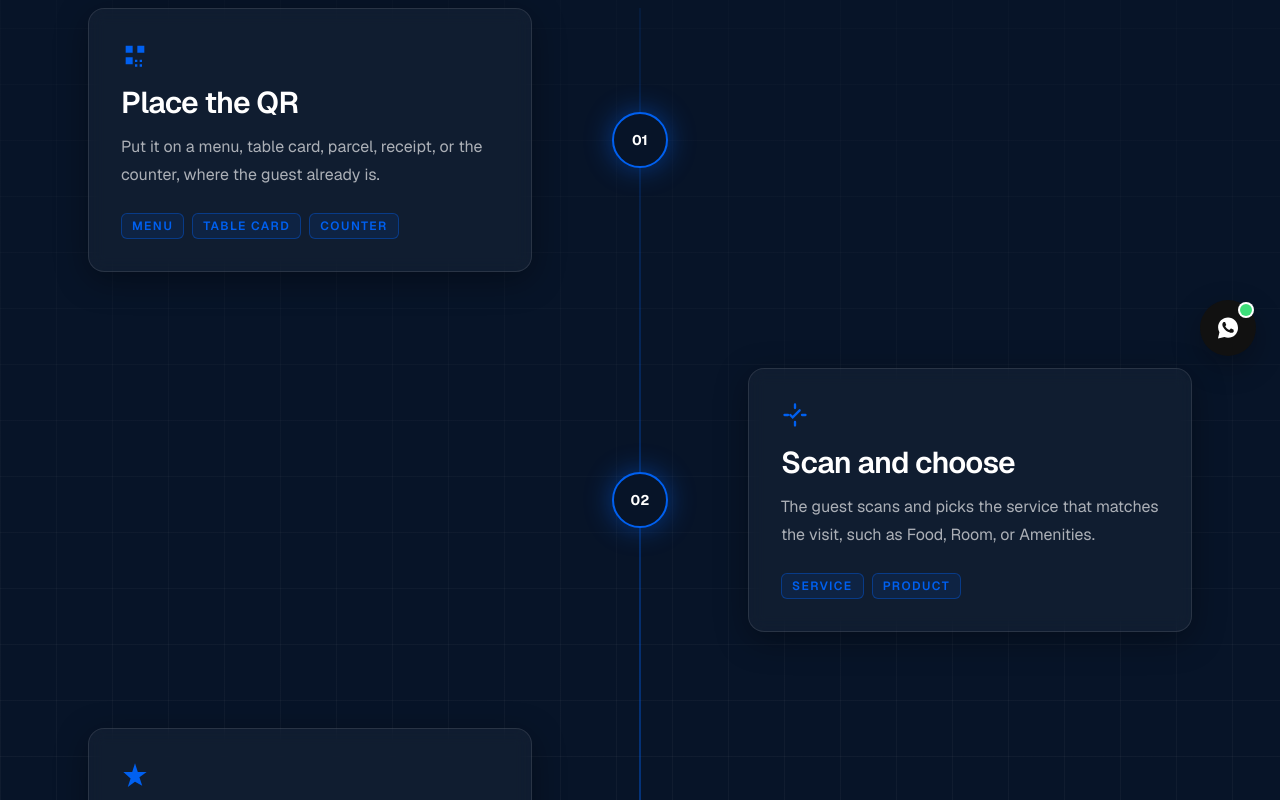
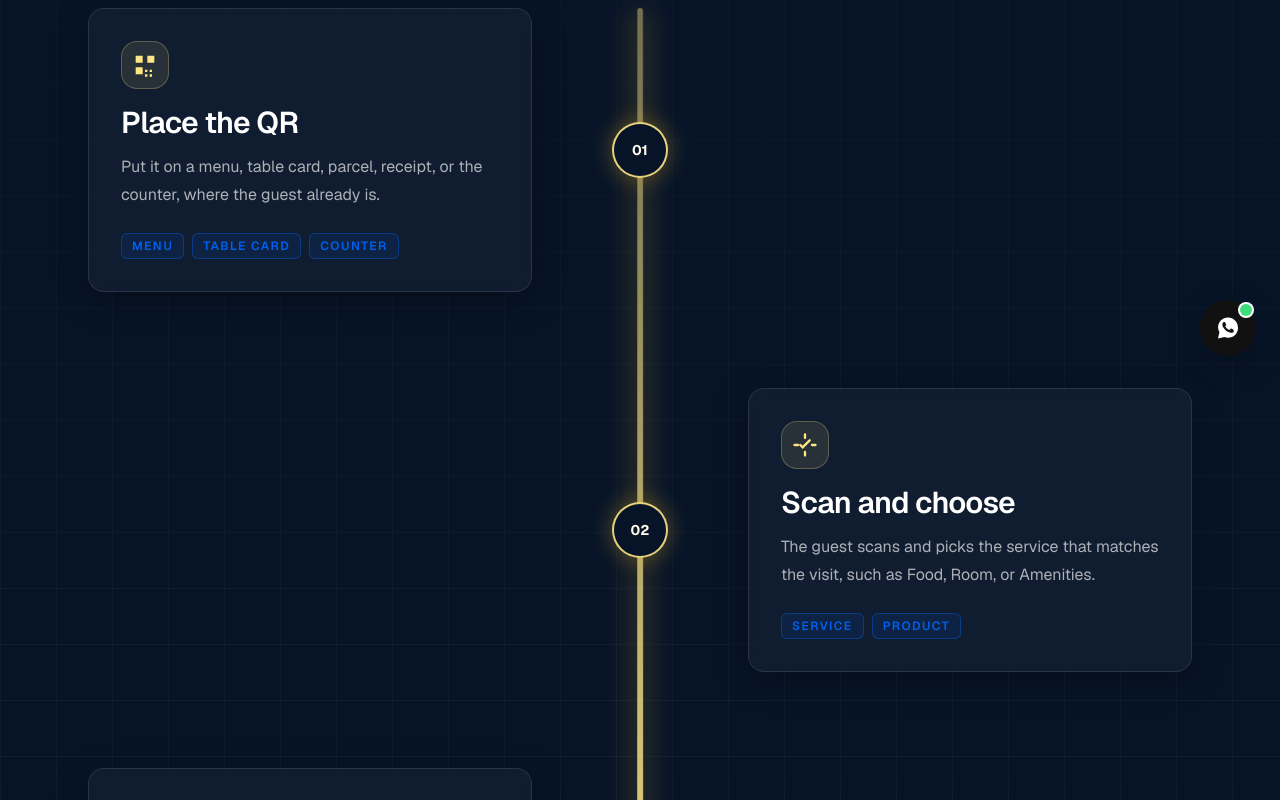
Before and after one commit to imshadwal/zustScan, a Next.js app: page /how-it-works in a window 1280 px wide. Shown: the part 420-1220 px from the top of the page. Built offline with nearby package versions, Linux system fonts and the light colour scheme.

Commit message:
Add scroll-driven amber timeline on How it works journey.
Warm step badges and icons, with a thick progressive center spine that fills as users scroll.

Co-authored-by: Cursor <cursoragent@cursor.com>

```diff
--- a/src/components/home/journey.tsx
+++ b/src/components/home/journey.tsx
@@ -1,16 +1,117 @@
-import type { ReactNode } from "react";
+"use client";
+
+import {
+  useEffect,
+  useRef,
+  useState,
+  type ReactNode,
+  type RefObject,
+} from "react";
 import { journey } from "@/lib/site";
+
+/** Warm accent on navy (distinct from headline/link blue). */
+const stepIconClass = "h-7 w-7 text-amber-200";
+const stepBadgeClass =
+  "border-2 border-amber-200/90 bg-navy font-bold text-amber-50 shadow-[0_0_24px_rgba(251,191,36,0.35)]";
+
+function ScrollProgressTimeline({
+  fill,
+  variant,
+}: {
+  fill: number;
+  variant: "center" | "mobile";
+}) {
+  const isCenter = variant === "center";
+  const trackWidthPx = 4;
+  const fillWidthPx = 4 + fill * 2;
+  const glow = 8 + fill * 24;
+  const glowAlpha = 0.2 + fill * 0.5;
+  const barPositionClass = isCenter
+    ? "left-1/2 -translate-x-1/2"
+    : "left-0 -translate-x-1/2";
+
+  return (
+    <div
+      className={
+        isCenter
+          ? "pointer-events-none absolute top-0 bottom-0 left-1/2 hidden -translate-x-1/2 md:block"
+          : "pointer-events-none absolute top-0 bottom-0 left-[1.35rem] md:hidden"
+      }
+      aria-hidden="true"
+    >
+      <div
+        className={`absolute inset-y-0 rounded-full bg-amber-200/12 ${barPositionClass}`}
+        style={{ width: trackWidthPx }}
+      />
+      <div
+        className={`absolute top-0 origin-top rounded-full bg-gradient-to-b from-amber-200/40 via-amber-200 to-amber-100/90 ${barPositionClass}`}
+        style={{
+          height: `${fill * 100}%`,
+          width: fillWidthPx,
+          opacity: 0.35 + fill * 0.65,
+          boxShadow: `0 0 ${glow}px rgba(251, 191, 36, ${glowAlpha})`,
+        }}
+      />
+    </div>
+  );
+}
+
+function useTimelineScrollFill(containerRef: RefObject<HTMLElement | null>) {
+  const [fill, setFill] = useState(0);
+
+  useEffect(() => {
+    const el = containerRef.current;
+    if (!el) return;
+
+    let raf = 0;
+    const update = () => {
+      raf = 0;
+      const rect = el.getBoundingClientRect();
+      const vh = window.innerHeight;
+      const anchor = vh * 0.52;
+      const height = Math.max(rect.height, 1);
+      const next = (anchor - rect.top) / height;
+      setFill(Math.min(1, Math.max(0, next)));
+    };
+
+    const schedule = () => {
+      if (!raf) raf = window.requestAnimationFrame(update);
+    };
+
+    const reduced = window.matchMedia("(prefers-reduced-motion: reduce)");
+    if (reduced.matches) {
+      setFill(1);
+      return;
+    }
+
+    schedule();
+    window.addEventListener("scroll", schedule, { passive: true });
+    window.addEventListener("resize", schedule);
+    reduced.addEventListener("change", () => {
+      if (reduced.matches) setFill(1);
+      else schedule();
+    });
+
+    return () => {
+      window.removeEventListener("scroll", schedule);
+      window.removeEventListener("resize", schedule);
+      if (raf) window.cancelAnimationFrame(raf);
+    };
+  }, [containerRef]);
+
+  return fill;
+}
 
 const stepIcons = [
   /* 01 QR */
-  <svg key="1" viewBox="0 0 24 24" className="h-7 w-7 text-blue" aria-hidden="true">
+  <svg key="1" viewBox="0 0 24 24" className={stepIconClass} aria-hidden="true">
     <path
       fill="currentColor"
       d="M4 4h6v6H4V4zm10 0h6v6h-6V4zM4 14h6v6H4v-6zm8 2h2v2h-2v-2zm4 0h2v2h-2v-2zm-4 4h2v2h-2v-2zm4 0h2v2h-2v-2z"
     />
   </svg>,
   /* 02 tap */
-  <svg key="2" viewBox="0 0 24 24" className="h-7 w-7 text-blue" aria-hidden="true">
+  <svg key="2" viewBox="0 0 24 24" className={stepIconClass} aria-hidden="true">
     <path
       fill="none"
       stroke="currentColor"
@@ -20,14 +121,14 @@ const stepIcons = [
     />
   </svg>,
   /* 03 stars */
-  <svg key="3" viewBox="0 0 24 24" className="h-7 w-7 text-blue" aria-hidden="true">
+  <svg key="3" viewBox="0 0 24 24" className={stepIconClass} aria-hidden="true">
     <path
       fill="currentColor"
       d="M12 2l2.4 7.4H22l-6.2 4.5 2.4 7.4L12 17.8l-6.2 4.5 2.4-7.4L2 9.4h7.6L12 2z"
     />
   </svg>,
   /* 04 edit */
-  <svg key="4" viewBox="0 0 24 24" className="h-7 w-7 text-blue" aria-hidden="true">
+  <svg key="4" viewBox="0 0 24 24" className={stepIconClass} aria-hidden="true">
     <path
       fill="none"
       stroke="currentColor"
@@ -38,7 +139,7 @@ const stepIcons = [
     />
   </svg>,
   /* 05 copy */
-  <svg key="5" viewBox="0 0 24 24" className="h-7 w-7 text-blue" aria-hidden="true">
+  <svg key="5" viewBox="0 0 24 24" className={stepIconClass} aria-hidden="true">
     <path
       fill="none"
       stroke="currentColor"
@@ -48,7 +149,7 @@ const stepIcons = [
     />
   </svg>,
   /* 06 check */
-  <svg key="6" viewBox="0 0 24 24" className="h-7 w-7 text-blue" aria-hidden="true">
+  <svg key="6" viewBox="0 0 24 24" className={stepIconClass} aria-hidden="true">
     <path
       fill="none"
       stroke="currentColor"
@@ -68,7 +169,9 @@ function JourneyStepCard({
 }) {
   return (
     <article className="rounded-2xl border border-white/10 bg-white/[0.04] p-6 shadow-[0_8px_32px_rgba(0,0,0,0.35)] backdrop-blur-sm sm:p-8">
-      <div className="mb-4">{icon}</div>
+      <div className="mb-4 flex h-12 w-12 items-center justify-center rounded-2xl border border-amber-200/25 bg-amber-200/10">
+        {icon}
+      </div>
       <h3 className="text-2xl font-semibold tracking-tight text-white sm:text-3xl">
         {item.title}
       </h3>
@@ -88,6 +191,9 @@ function JourneyStepCard({
 }
 
 export function Journey({ showHeading = true }: { showHeading?: boolean }) {
+  const timelineRef = useRef<HTMLDivElement>(null);
+  const timelineFill = useTimelineScrollFill(timelineRef);
+
   return (
     <section
       id="journey"
@@ -125,12 +231,12 @@ export function Journey({ showHeading = true }: { showHeading?: boolean }) {
           </header>
         ) : null}
 
-        <div className={`relative ${showHeading ? "mt-16 lg:mt-20" : ""}`}>
-          {/* Center spine (tablet+) */}
-          <div
-            className="pointer-events-none absolute top-0 bottom-0 left-1/2 hidden w-px -translate-x-1/2 bg-gradient-to-b from-blue/20 via-blue to-blue/20 md:block"
-            aria-hidden="true"
-          />
+        <div
+          ref={timelineRef}
+          className={`relative ${showHeading ? "mt-16 lg:mt-20" : ""}`}
+        >
+          <ScrollProgressTimeline fill={timelineFill} variant="center" />
+          <ScrollProgressTimeline fill={timelineFill} variant="mobile" />
 
           <ol className="flex flex-col gap-14 md:gap-20 lg:gap-24">
             {journey.map((item, index) => {
@@ -143,15 +249,15 @@ export function Journey({ showHeading = true }: { showHeading?: boolean }) {
                   key={item.step}
                   className="relative md:grid md:min-h-[12rem] md:grid-cols-2 md:items-center md:gap-10 lg:gap-14"
                 >
-                  <div
-                    className="pointer-events-none absolute top-0 bottom-0 left-[1.35rem] w-px bg-blue/35 md:hidden"
-                    aria-hidden="true"
-                  />
-                  <span className="pointer-events-none absolute top-8 left-[1.35rem] z-[2] flex h-11 w-11 -translate-x-1/2 items-center justify-center rounded-full border-2 border-blue bg-navy text-xs font-bold text-white shadow-[0_0_28px_rgba(0,102,255,0.45)] md:hidden">
+                  <span
+                    className={`pointer-events-none absolute top-8 left-[1.35rem] z-[2] flex h-11 w-11 -translate-x-1/2 items-center justify-center rounded-full text-xs ${stepBadgeClass} md:hidden`}
+                  >
                     {item.step}
                   </span>
 
-                  <span className="pointer-events-none absolute top-1/2 left-1/2 z-[2] hidden h-14 w-14 -translate-x-1/2 -translate-y-1/2 items-center justify-center rounded-full border-2 border-blue bg-navy text-sm font-bold text-white shadow-[0_0_28px_rgba(0,102,255,0.45)] md:flex">
+                  <span
+                    className={`pointer-events-none absolute top-1/2 left-1/2 z-[2] hidden h-14 w-14 -translate-x-1/2 -translate-y-1/2 items-center justify-center rounded-full text-sm ${stepBadgeClass} md:flex`}
+                  >
                     {item.step}
                   </span>
 
```
